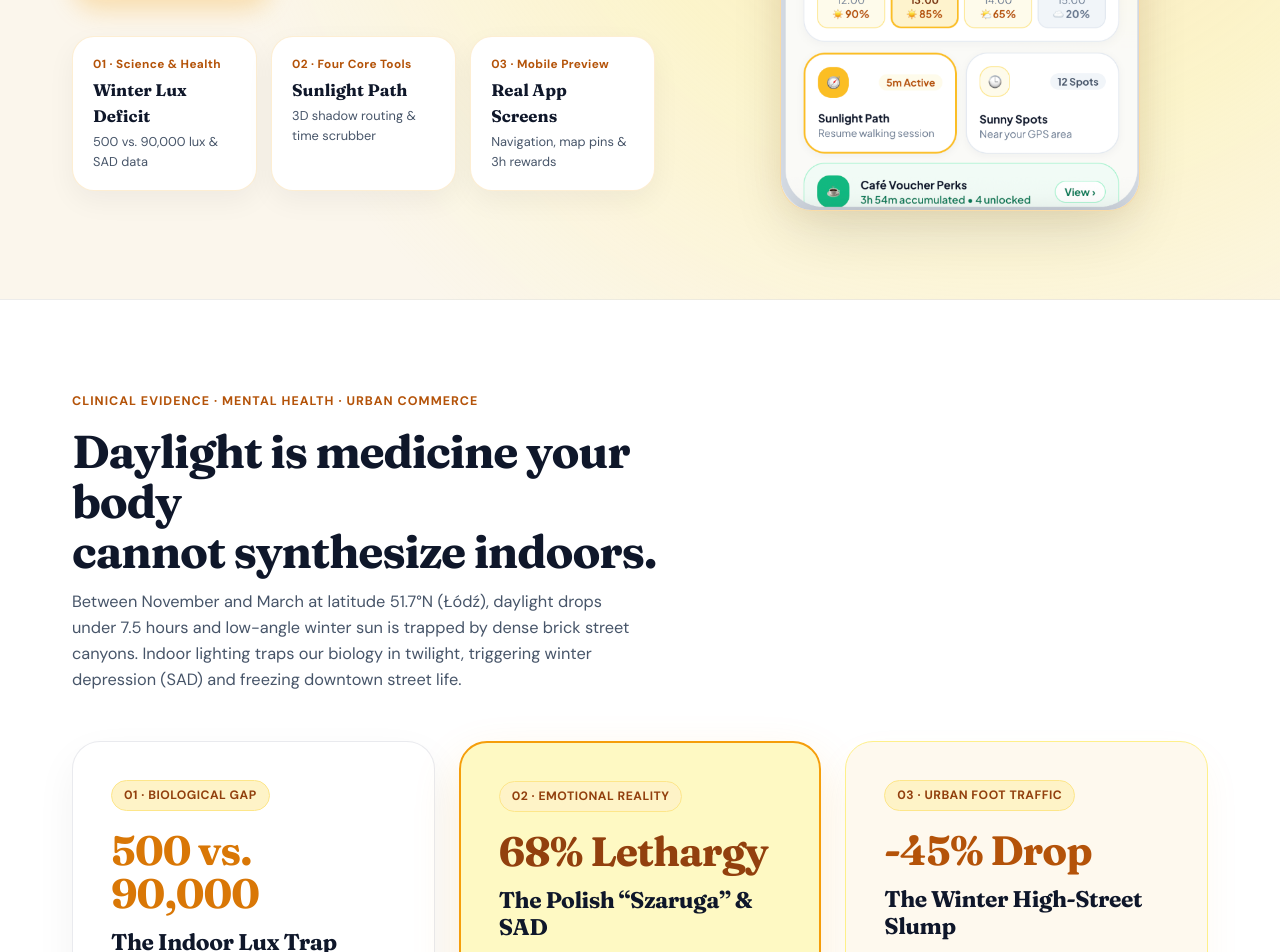
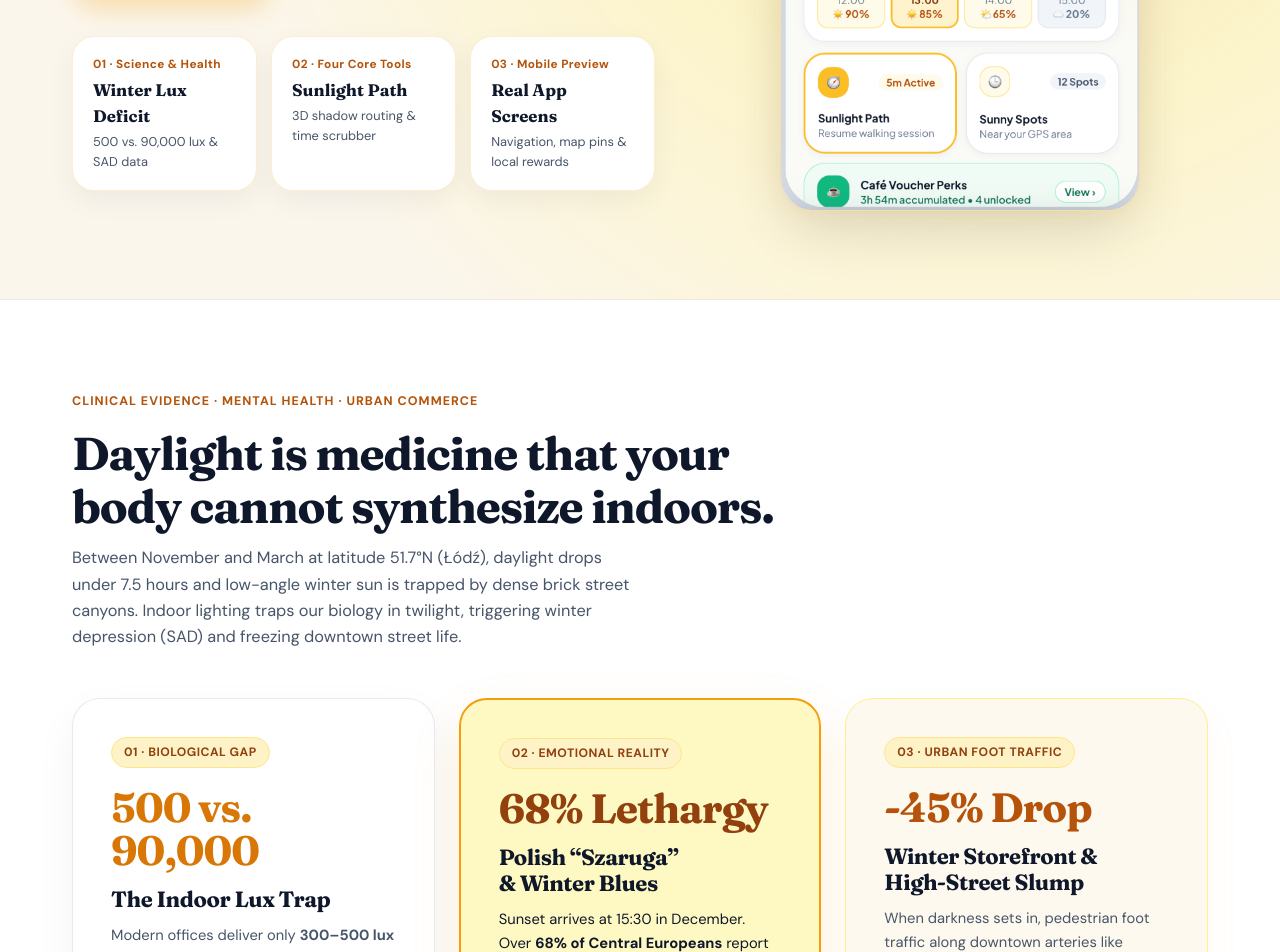
Before and after one commit to KAN19/lumos-walk-landingpage, a React (Vite) app: page / in a window 1280 px wide. Shown: the part 600-1552 px from the top of the page. Built offline with nearby package versions, Linux system fonts and the light colour scheme.

Commit message:
fix: eliminate orphan words with balanced typography and refine rewards copy

```diff
--- a/src/App.jsx
+++ b/src/App.jsx
@@ -151,9 +151,7 @@ export default function App() {
               when it is trapped in freezing building shadows.{' '}
               <strong>LumosWalk</strong> uses 3D urban shadow geometry and live
               solar forecasts to guide you along sunlit paths, pinpoint unshaded
-              benches at any hour, and turn your{' '}
-              <strong>3-hour weekly sunlight bank</strong> into local Łódź
-              coffee.
+              benches at any hour, and earn rewards at your favorite local Łódź cafés.
             </p>
 
             <div className="hero-cta-row">
@@ -195,7 +193,7 @@ export default function App() {
                 <div className="hero-mini-num">03 · Mobile Preview</div>
                 <div className="hero-mini-title">Real App Screens</div>
                 <div className="hero-mini-meta">
-                  Navigation, map pins &amp; 3h rewards
+                  Navigation, map pins &amp; local rewards
                 </div>
               </a>
             </div>
@@ -220,10 +218,8 @@ export default function App() {
               <div className="eyebrow-solar">
                 CLINICAL EVIDENCE · MENTAL HEALTH · URBAN COMMERCE
               </div>
-              <h2 className="section-serif-heading">
-                Daylight is medicine your body
-                <br />
-                cannot synthesize indoors.
+              <h2 className="section-serif-heading" style={{ maxWidth: '820px', textWrap: 'balance' }}>
+                Daylight is medicine that your body cannot synthesize indoors.
               </h2>
               <p className="section-subcopy">
                 Between November and March at latitude 51.7°N (Łódź), daylight drops under 7.5 hours and low-angle winter sun is trapped by dense brick street canyons. Indoor lighting traps our biology in twilight, triggering winter depression (SAD) and freezing downtown street life.
@@ -238,7 +234,7 @@ export default function App() {
               <div>
                 <span className="science-stat-badge">01 · Biological Gap</span>
                 <div className="science-big-stat solar">500 vs. 90,000</div>
-                <h3 className="card-serif-title" style={{ fontSize: '1.42rem' }}>
+                <h3 className="card-serif-title" style={{ fontSize: '1.38rem', textWrap: 'balance' }}>
                   The Indoor Lux Trap
                 </h3>
                 <p className="card-body-text" style={{ fontSize: '0.92rem' }}>
@@ -262,8 +258,8 @@ export default function App() {
               <div>
                 <span className="science-stat-badge">02 · Emotional Reality</span>
                 <div className="science-big-stat" style={{ color: '#92400e' }}>68% Lethargy</div>
-                <h3 className="card-serif-title" style={{ fontSize: '1.42rem' }}>
-                  The Polish “Szaruga” &amp; SAD
+                <h3 className="card-serif-title" style={{ fontSize: '1.38rem', textWrap: 'balance' }}>
+                  Polish “Szaruga” &amp; Winter Blues
                 </h3>
                 <p className="card-body-text" style={{ color: '#0f172a', fontSize: '0.92rem' }}>
                   Sunset arrives at 15:30 in December. Over <strong>68% of Central Europeans</strong> report significant winter fatigue and motivation slumps, with <strong>1 in 5 suffering from Seasonal Affective Disorder</strong>.
@@ -286,8 +282,8 @@ export default function App() {
               <div>
                 <span className="science-stat-badge">03 · Urban Foot Traffic</span>
                 <div className="science-big-stat" style={{ color: '#b45309' }}>-45% Drop</div>
-                <h3 className="card-serif-title" style={{ fontSize: '1.42rem' }}>
-                  The Winter High-Street Slump
+                <h3 className="card-serif-title" style={{ fontSize: '1.38rem', textWrap: 'balance' }}>
+                  Winter Storefront &amp; High-Street Slump
                 </h3>
                 <p className="card-body-text" style={{ fontSize: '0.92rem' }}>
                   When darkness sets in, pedestrian foot traffic along downtown arteries like Piotrkowska drops by nearly half. Citizens rush between cars and heated rooms, creating severe midday revenue slumps for local cafés and bakeries.
@@ -517,17 +513,17 @@ export default function App() {
               </div>
             </article>
 
-            {/* 03 · Sunlight bank */}
+            {/* 03 · Local Rewards */}
             <article className="editorial-card surface-white">
               <div>
-                <div className="card-num-tag">03 · Sunlight bank</div>
+                <div className="card-num-tag">03 · Local Rewards</div>
                 <h3 className="card-serif-title">
-                  Bank minutes, redeem at cafes
+                  Earn rewards at local cafés
                 </h3>
                 <p className="card-body-text">
-                  Walks and geofence-verified soaking sessions add up toward 2h,
-                  3h and 5h weekly goals — presented in a pure wallet with zero
-                  live timer clutter.
+                  Walks and geofence-verified soaking sessions add up to unlock
+                  real rewards at independent neighborhood spots — presented in a
+                  pure wallet with zero live timer clutter.
                 </p>
 
                 <div className="week-strip-7">
--- a/src/index.css
+++ b/src/index.css
@@ -328,10 +328,11 @@ a {
   font-family: var(--font-serif);
   font-size: clamp(2.15rem, 3.6vw, 3.15rem);
   font-weight: 700;
-  line-height: 1.08;
+  line-height: 1.15;
   letter-spacing: -0.025em;
   color: var(--text-espresso);
-  max-width: 600px;
+  max-width: 820px;
+  text-wrap: balance;
 }
 
 .section-subcopy {
@@ -411,6 +412,7 @@ a {
   line-height: 1.18;
   letter-spacing: -0.02em;
   margin-bottom: 12px;
+  text-wrap: balance;
 }
 
 .card-body-text {
```
